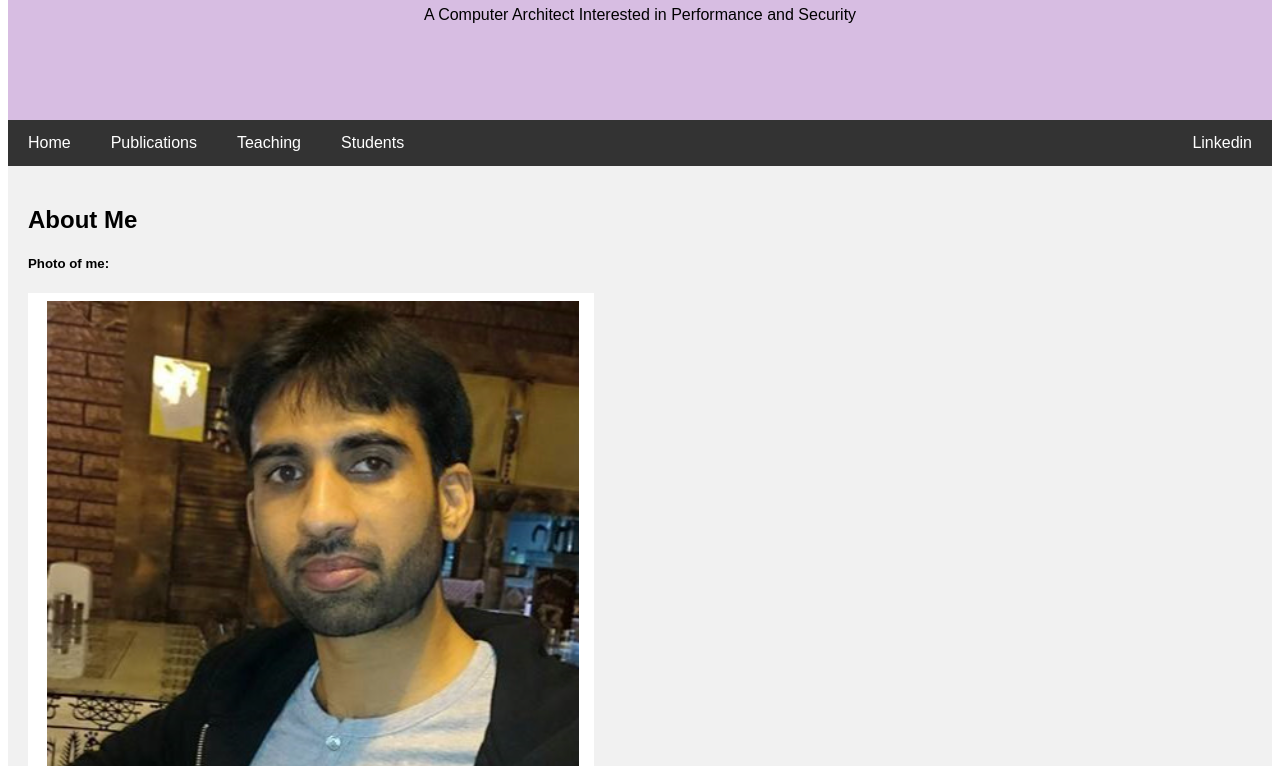
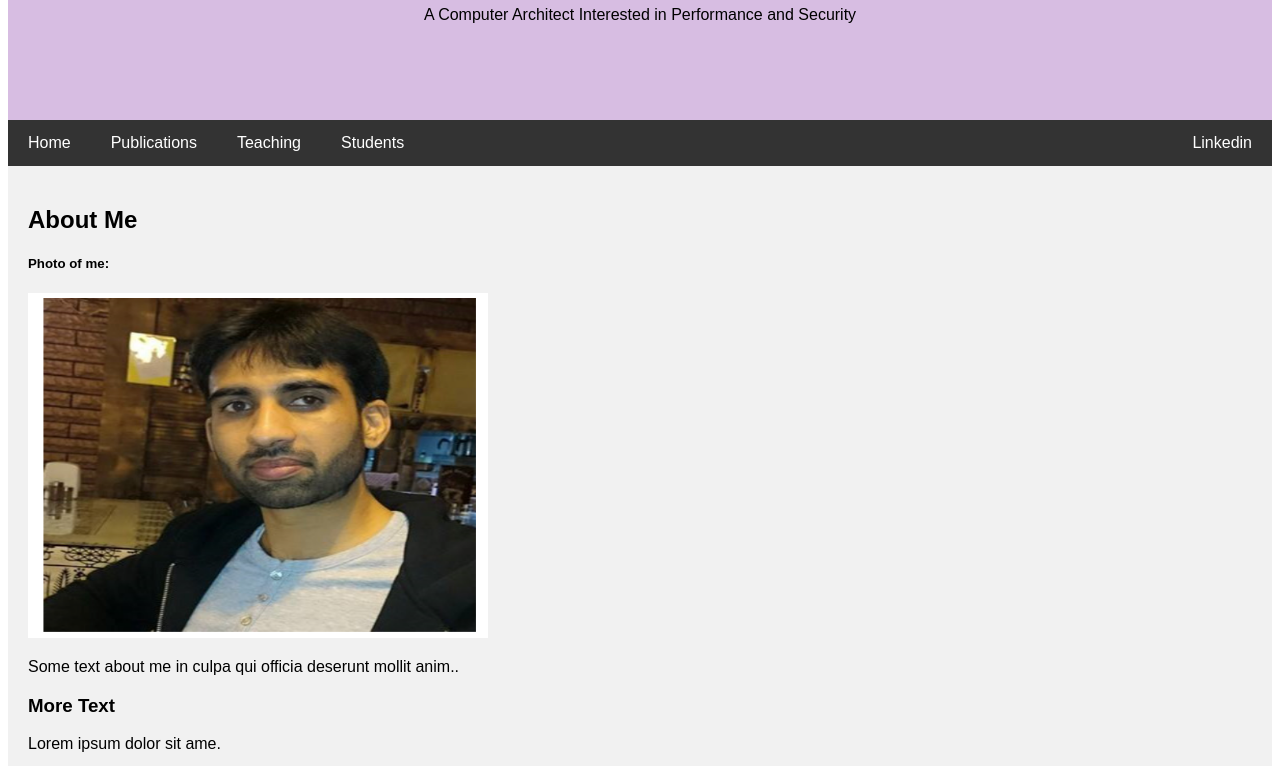
Before and after one commit to naveedum/naveedum.github.io, a plain HTML site: page index.html in a window 1280 px wide. Shown: the part 181-947 px from the top of the page. Drawn offline with Linux system fonts and the light colour scheme.

Commit message:
Update index.html

```diff
--- a/index.html
+++ b/index.html
@@ -110,7 +110,8 @@ body {
     <h2>About Me</h2>
     <h5>Photo of me:</h5>
     <!-- <div class="fakeimg" style="height:200px;" img src="NUM.png"></div> -->
-    <img src="NUM.png" alt="Flowers in Chania">
+
+    <img src="NUM.png" width="460" height="345">
     <p>Some text about me in culpa qui officia deserunt mollit anim..</p>
     <h3>More Text</h3>
     <p>Lorem ipsum dolor sit ame.</p>
```
